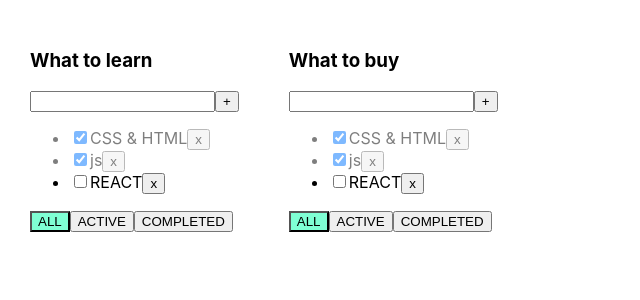
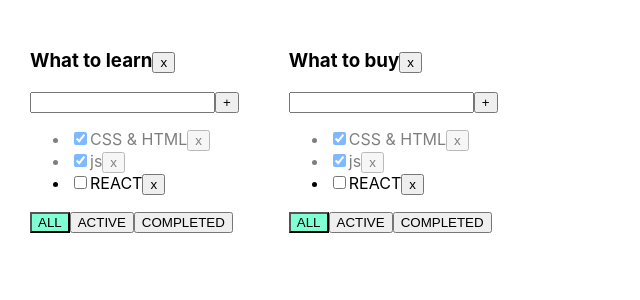
Before and after one commit to LenaMesyachik/TodoListLesson, a React (Create React App) app: page / in a window 1280 px wide. Shown: the top 300 px of the page, without its empty margins (0-640 px from the left). Built offline with nearby package versions, Linux system fonts and the light colour scheme.

Commit message:
lesson5 associative array typing and deletion of todoLists

```diff
--- a/src/App.tsx
+++ b/src/App.tsx
@@ -9,6 +9,14 @@ export type TodoListType = {
     title: string,
     filter: FilterValueType
 }
+type TaskType = {
+    id: string
+    title: string,
+    isDone: boolean,
+}
+export type TasksStateType = {
+    [key:string] : TaskType[]
+}
 export const App = () => {
     const todoListID1 = v1()
     const todoListID2 = v1()
@@ -18,7 +26,7 @@ export const App = () => {
         {id: todoListID2, title: 'What to buy', filter: 'all'},
     ])
 
-    const [tasks, setTasks] = useState({
+    const [tasks, setTasks] = useState <TasksStateType>({
         [todoListID1]: [
             {id: v1(), title: 'CSS & HTML', isDone: true},
             {id: v1(), title: 'js', isDone: true},
@@ -48,7 +56,10 @@ export const App = () => {
             setTodoLists([...todoLists])
         }
     }
+const removeTodoList = (id:string) => {
+    setTodoLists([...todoLists.filter(t => t.id !== id)])
 
+}
     return (
         <div className='App'>
             {todoLists.map(t => {
@@ -69,7 +80,8 @@ export const App = () => {
                             addTask={addTask}
                             changeFilter={changeFilter}
                             changeStatus={changeStatus}
-                            filter={t.filter}/>)
+                            filter={t.filter}
+                            removeTodoList = {removeTodoList}/>)
                 }
             )}
         </div>
--- a/src/TodoList.tsx
+++ b/src/TodoList.tsx
@@ -9,7 +9,8 @@ type PropsTodoListType = {
     addTask: (title: string,todoListID: string) => void,
     changeFilter: (value: FilterValueType, todoListID: string) => void,
     changeStatus: (tID: string, isDone: boolean,todoListID: string) => void,
-    filter: FilterValueType
+    filter: FilterValueType,
+    removeTodoList: (id:string) => void
 }
 type TaskType = {
     id: string
@@ -52,7 +53,7 @@ export const TodoList = (props: PropsTodoListType) => {
 
     return (
         <div>
-            <h3>{props.title}</h3>
+          <h3>{props.title}<button onClick={()=>props.removeTodoList(props.id)}> x </button></h3>
             <div>
                 <input value={title} onChange={onChangeHandler}
                        onKeyPress={onKeyPress}
```
